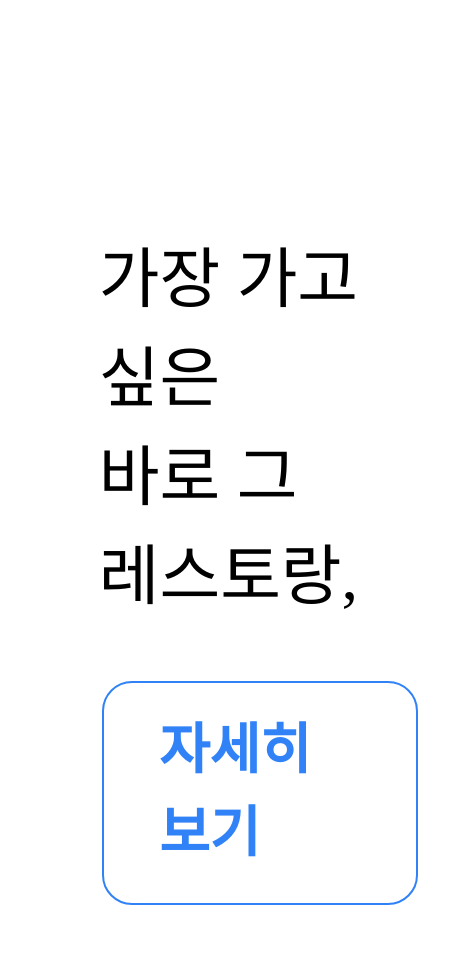
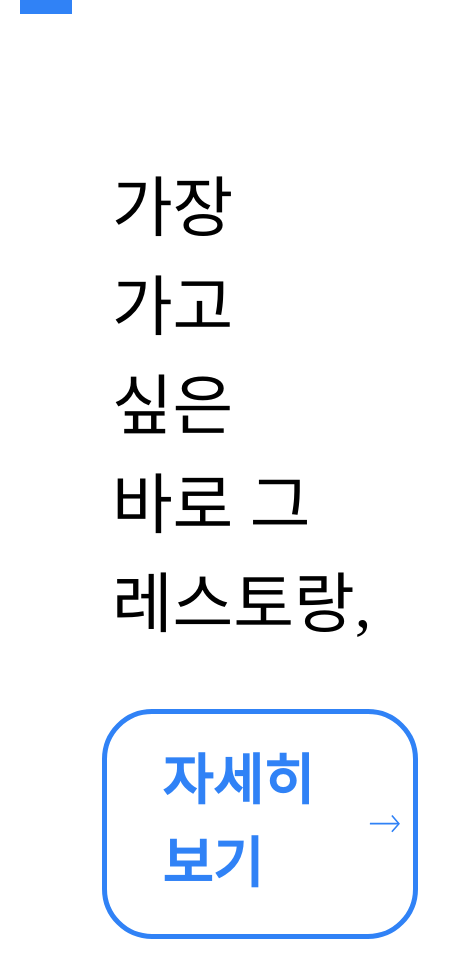
Before and after one commit to CodeSoom/react-week8-assignment-1, a React app: page / in a window 390 px wide. Shown: the part 920-1898 px from the top of the page, 476 px wide, since content can reach past the window. Built offline with nearby package versions, Linux system fonts and the light colour scheme; a web font is replaced by a local one.

Commit message:
Apply mobile design on the home page.

```diff
--- a/src/HomePage.jsx
+++ b/src/HomePage.jsx
@@ -36,7 +36,7 @@ const Item = styled.li({
 
 const Image = styled.div({
   marginLeft: '3em',
-  width: '100vw',
+  width: '100%',
   height: '700px',
   background: `url(${images.restaurant}) no-repeat 0 0/contain`,
   [mq.desktop]: {
@@ -48,13 +48,20 @@ const Image = styled.div({
 const Description = styled.div({
   fontSize: '3em',
   fontWeight: 300,
-  marginTop: '-2.2em',
-  marginLeft: '1.2em',
+  marginTop: '-4.2em',
   '& span': {
     display: 'block',
+    marginLeft: '1.4em',
     '&:first-of-type': {
       color: colors.white,
     },
+  },
+  '&:before': {
+    content: '""',
+    display: 'block',
+    paddingTop: '.7em',
+    width: '15%',
+    borderTop: `15px solid ${colors.highlight}`,
   },
 });
 
@@ -65,8 +72,9 @@ const LinkWrapper = styled.div({
   marginLeft: '1.5em',
   padding: '.5em 1em',
   width: '90%',
-  border: `2.5px solid ${colors.highlight}`,
-  borderRadius: 30,
+  border: `5px solid ${colors.highlight}`,
+  borderRadius: 50,
+  background: `url(${images.icons.arrow}) no-repeat 95% 50%/10%`,
   '& a': {
     display: 'inline-block',
     color: colors.highlight,
--- a/src/assets/index.js
+++ b/src/assets/index.js
@@ -1,6 +1,9 @@
 /* eslint-disable global-require */
 
 export const images = {
+  icons: {
+    arrow: require('./images/icons/arrow.svg'),
+  },
   restaurant: require('./images/restaurant.jpg'),
 };
 
```
Also changed, not shown: src/assets/images/icons/arrow.svg (added), 1 other file (tests, documents, lock files or other folders).
